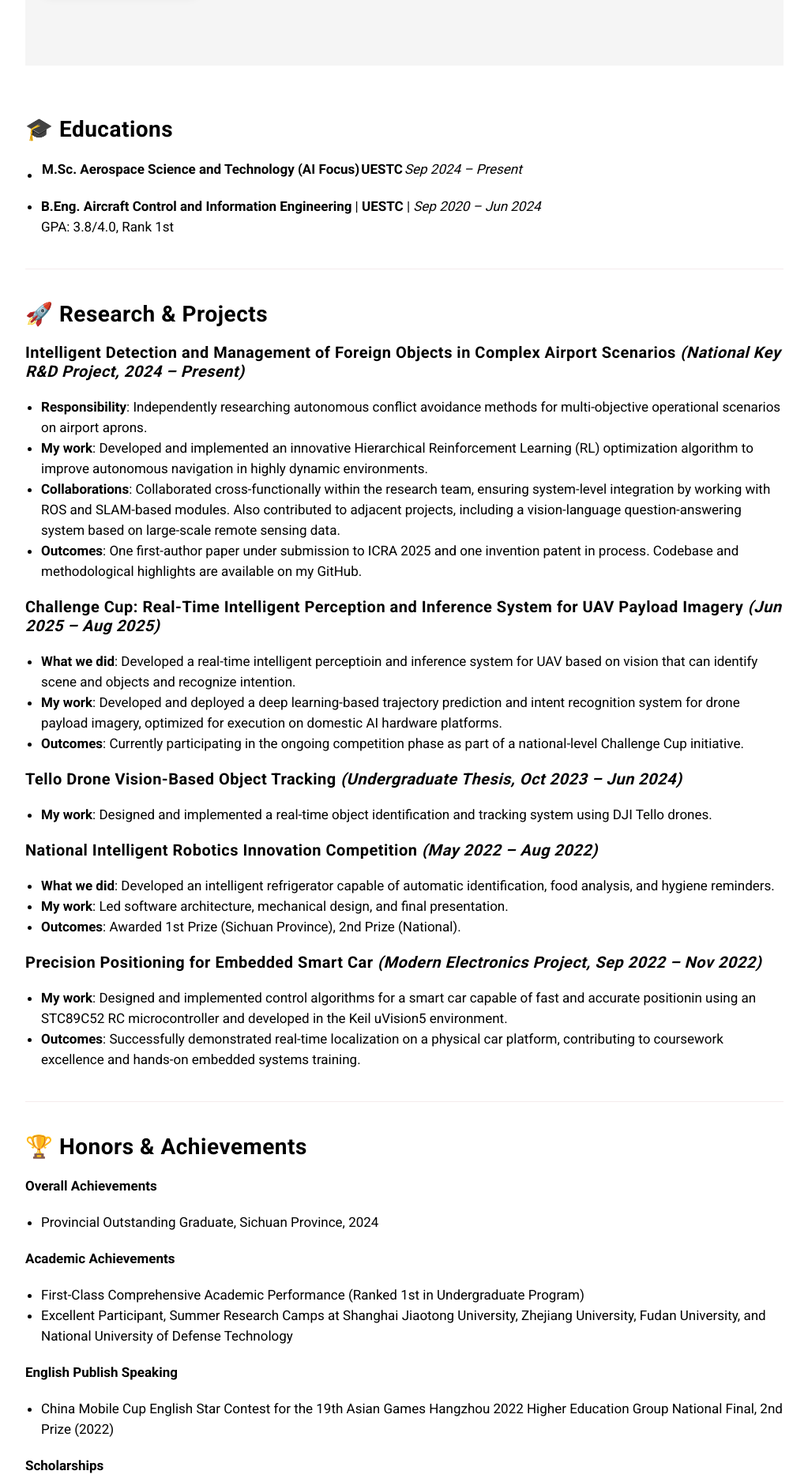
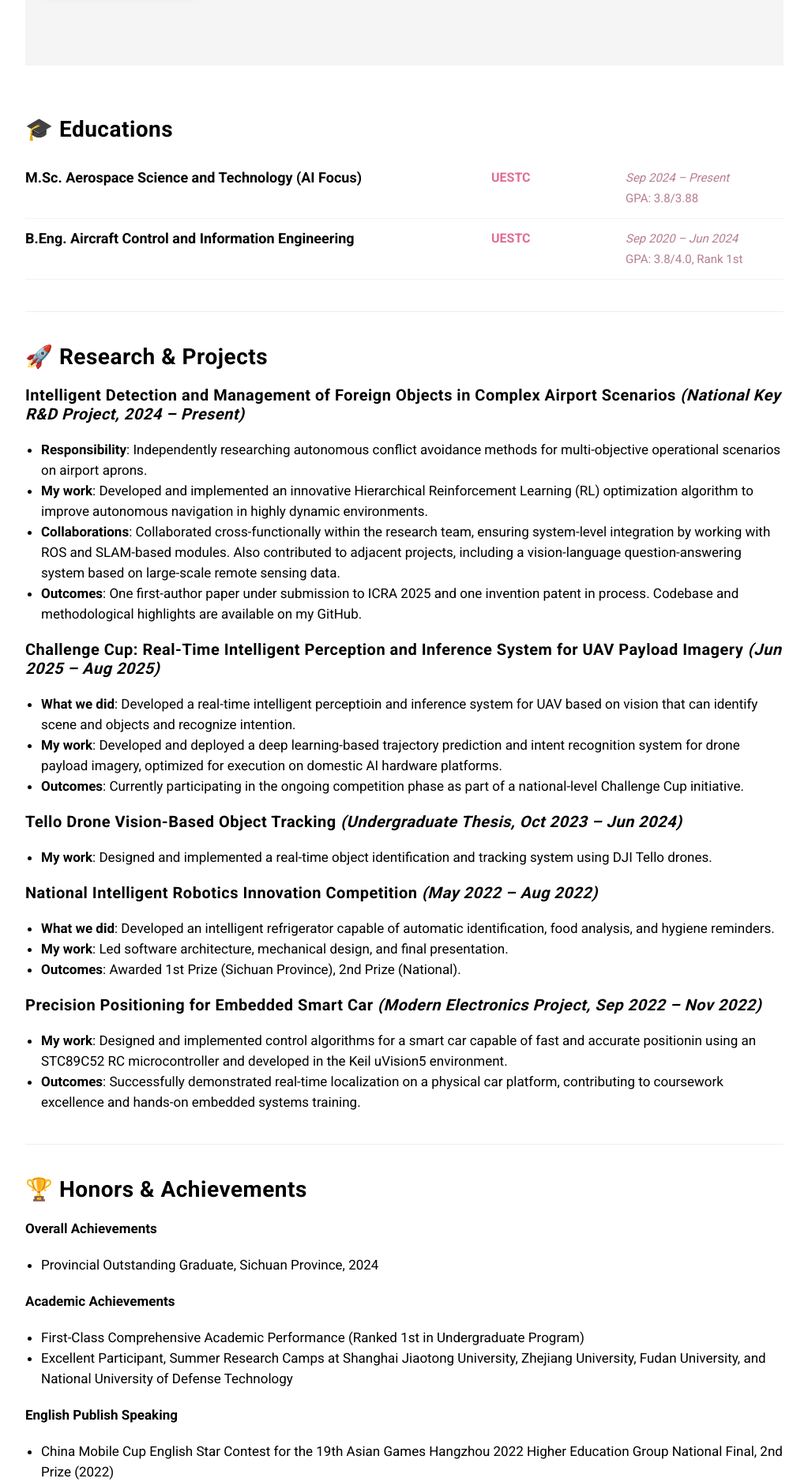
Before and after one commit to ZhangJingru-Ruby/ZhangJingru-Ruby.github.io, a Jekyll site: the page built from _pages/about.md, in a window 1280 px wide. Shown: the part 603-2479 px from the top of the page at 79% size, without its empty margins (128-1151 px from the left). Built offline with Jekyll 4.4.1, drawn with Linux system fonts in a browser that asks for light colours; nearby versions of some CDN libraries.

Commit message:
education block table

```diff
--- a/_pages/about.md
+++ b/_pages/about.md
@@ -23,11 +23,36 @@ permalink: /about/
 
 <div style="margin-top: 4rem;"></div>
 
-## 🎓 Educations
+<section class="about-education">
+  <h2>🎓 Educations</h2>
 
-- **M.Sc. Aerospace Science and Technology (AI Focus)** | **UESTC** | *Sep 2024 – Present*
-- **B.Eng. Aircraft Control and Information Engineering** | **UESTC** | *Sep 2020 – Jun 2024*
-  GPA: 3.8/4.0, Rank 1st
+  <div class="edu-row">
+    <div class="edu-degree">
+      <strong>M.Sc. Aerospace Science and Technology (AI Focus)</strong>
+    </div>
+    <div class="edu-school">
+      <strong>UESTC</strong>
+    </div>
+    <div class="edu-time">
+      <em>Sep 2024 – Present</em><br>
+      GPA: 3.8/3.88
+    </div>
+  </div>
+
+  <div class="edu-row">
+    <div class="edu-degree">
+      <strong>B.Eng. Aircraft Control and Information Engineering</strong>
+    </div>
+    <div class="edu-school">
+      <strong>UESTC</strong>
+    </div>
+    <div class="edu-time">
+      <em>Sep 2020 – Jun 2024</em><br>
+      GPA: 3.8/4.0, Rank 1st
+    </div>
+  </div>
+</section>
+
 
 ---
 
--- a/_sass/4-layouts/_page.scss
+++ b/_sass/4-layouts/_page.scss
@@ -225,3 +225,35 @@
     padding: 40px 0;
   }
 }
+
+.about-education {
+  margin-top: 2rem;
+
+  .edu-row {
+    display: grid;
+    grid-template-columns: 1fr 150px 200px;
+    gap: 20px;
+    padding: 12px 0;
+    border-bottom: 1px solid rgba(0, 0, 0, 0.05);  // optional light line for spacing
+
+    @media only screen and (max-width: 700px) {
+      grid-template-columns: 1fr;
+    }
+  }
+
+  .edu-degree {
+    font-size: 18px;
+    color: $black;
+  }
+
+  .edu-school {
+    font-size: 16px;
+    font-weight: bold;
+    color: #e16c90; // your signature Ruby Blush 💖
+  }
+
+  .edu-time {
+    font-size: 15px;
+    color: $gray;
+  }
+}
```
